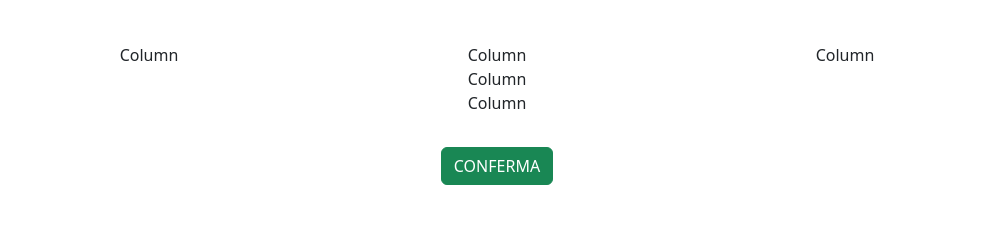
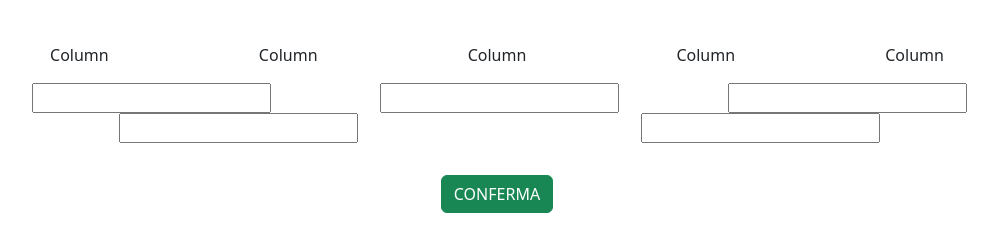
Before and after one commit to Luca-Mangiacotti/js-simon, a plain HTML site: page index.html in a window 1280 px wide. Shown: the part 253-504 px from the top of the page, without its empty margins (143-1141 px from the left). Drawn offline with nearby package versions, Linux system fonts and the light colour scheme.

Commit message:
feat add player number container

```diff
--- a/index.html
+++ b/index.html
@@ -41,7 +41,7 @@
             <div id="num3" class="col">
             Column
             </div>
-            <div id="num4 class="col">
+            <div id="num4" class="col">
             Column
             </div>
             <div id="num5" class="col">
@@ -49,6 +49,31 @@
             </div>
         </div>
         <!-- /CONTENITORE NUMERI DI GIOCO -->
+
+        <!-- CONTENITORE NUMERI DEL GIOCATORE -->
+        <form id="userPick" action="" class="row my-3 px-5">
+            <div class="col">
+                <label for="userNum1"></label>
+                <input type="number" id="userNum1" name="userNum1" value="" required>
+            </div>
+            <div class="col">
+                <label for="userNum2"></label>
+                <input type="number" id="userNum2" name="userNum2" value="" required>
+                </div>
+            <div class="col">
+                <label for="userNum3"></label>
+                <input type="number" id="userNum3" name="userNum3" value="" required>
+            </div>
+            <div class="col">
+                <label for="userNum4"></label>
+                <input type="number" id="userNum4" name="userNum4" value="" required>
+            </div>
+            <div class="col">
+                <label for="userNum5"></label>
+                <input type="number" id="userNum5" name="userNum5" value="" required>
+            </div>
+        </form>
+        <!-- /CONTENITORE NUMERI DEL GIOCATORE -->
 
         <!-- BOTTONE DI CONTROLLO DEL GIOCO -->
         <button id="actionBtn" type="button" class="btn btn-success my-3">CONFERMA</button>
```
